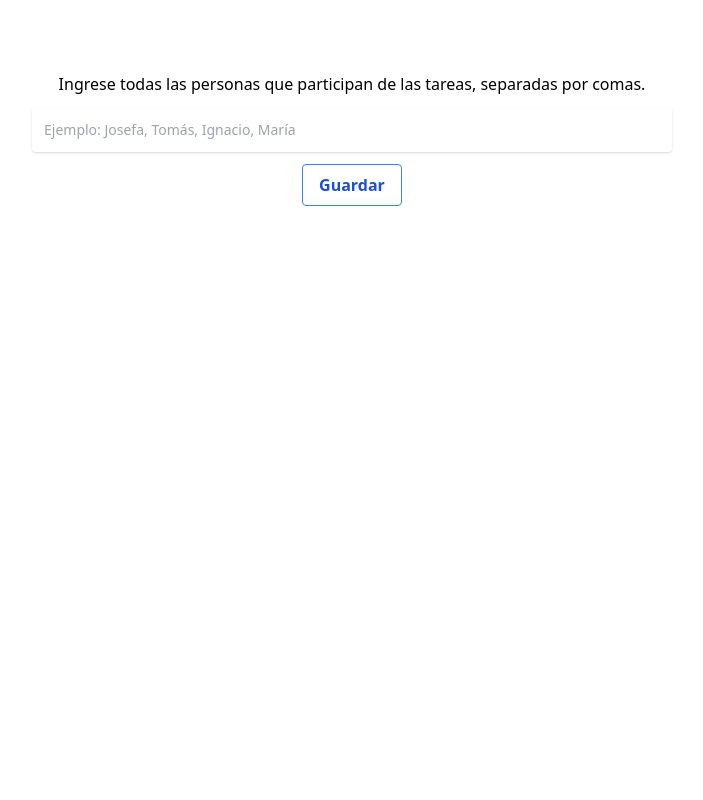
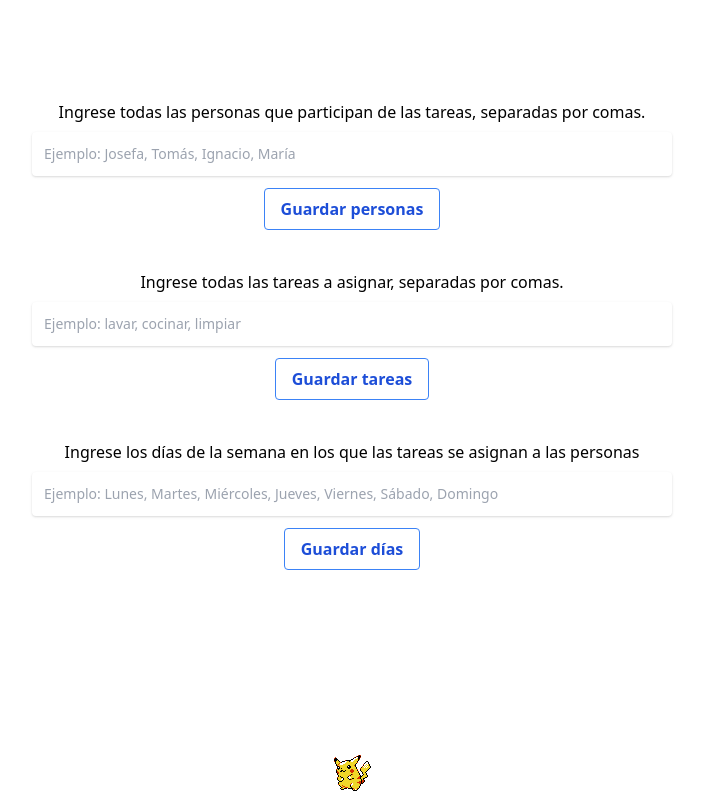
Before and after one commit to emeiese/task-assignation-frontend, a Vue app: page /assigner in a window 1280 px wide. Shown: the whole page, without its empty margins (288-991 px from the left). Built offline with nearby package versions, Linux system fonts and the light colour scheme.

Commit message:
Agregando pikachu gordito e input de días

```diff
--- a/src/components/inputAndNext.vue
+++ b/src/components/inputAndSave.vue
@@ -1,14 +1,13 @@
 <template>
-  <h1 class="p-3">
-    Ingrese todas las personas que participan de las tareas, separadas por
-    comas.
+  <h1 class="pt-10">
+    {{ upperString }}
   </h1>
-  <div class="relative flex w-1/2 flex-wrap items-stretch mb-3">
+  <div class="relative flex w-1/2 flex-wrap items-stretch mb-3 pt-2">
     <input
-      id="namesInput"
+      :id="id"
       type="text"
-      v-model="names"
-      placeholder="Ejemplo: Josefa, Tomás, Ignacio, María"
+      v-model="objects"
+      :placeholder="placeholder"
       class="px-3 py-3 placeholder-blueGray-300 text-blueGray-600 relative bg-white bg-white rounded text-sm border-0 shadow outline-none focus:outline-none focus:ring w-full pr-10"
     />
     <span
@@ -19,9 +18,9 @@
   </div>
   <button
     class="bg-transparent hover:bg-blue-500 text-blue-700 font-semibold hover:text-white py-2 px-4 border border-blue-500 hover:border-transparent rounded"
-    @click="saveNames()"
+    @click="$emit('save-objects', objects)"
   >
-    Guardar
+    {{ saveString }}
   </button>
 </template>
 
@@ -30,19 +29,15 @@ export default {
   props: {
     upperString: String,
     placeholder: String,
+    saveString: String,
+    id: String,
   },
-  data() {
-    return {
-      names: [],
-      showShoreInput: false,
-    };
-  },
-  methods: {
+  /*methods: {
     saveNames() {
-      const stringNames = document.getElementById("namesInput").value;
-      this.names = stringNames.split(",").map((name) => name.trim());
-      console.log(this.names);
+      const stringObjects = document.getElementById(id).value;
+      this.objects = stringObjects.split(",").map((name) => name.trim());
+      console.log(this.objects);
     },
-  },
+  },*/
 };
 </script>
--- a/src/views/assigner.vue
+++ b/src/views/assigner.vue
@@ -1,47 +1,59 @@
 <template>
   <div class="w-full flex flex-col m-10 items-center mx-auto">
-    <h1 class="p-3">
-      Ingrese todas las personas que participan de las tareas, separadas por
-      comas.
-    </h1>
-    <div class="relative flex w-1/2 flex-wrap items-stretch mb-3">
-      <input
-        id="namesInput"
-        type="text"
-        v-model="names"
-        placeholder="Ejemplo: Josefa, Tomás, Ignacio, María"
-        class="px-3 py-3 placeholder-blueGray-300 text-blueGray-600 relative bg-white bg-white rounded text-sm border-0 shadow outline-none focus:outline-none focus:ring w-full pr-10"
+    <input-and-save
+      id="namesInput"
+      upperString="Ingrese todas las personas que participan de las tareas, separadas por comas."
+      placeholder="Ejemplo: Josefa, Tomás, Ignacio, María"
+      saveString="Guardar personas"
+      @save-objects="saveNames($event)"
+    >
+    </input-and-save>
+    <input-and-save
+      id="shoresInput"
+      upperString="Ingrese todas las tareas a asignar, separadas por comas."
+      placeholder="Ejemplo: lavar, cocinar, limpiar"
+      saveString="Guardar tareas"
+      @save-objects="saveShores($event)"
+    ></input-and-save>
+    <input-and-save
+      id="periodsInput"
+      upperString="Ingrese los días de la semana en los que las tareas se asignan a las personas"
+      placeholder="Ejemplo: Lunes, Martes, Miércoles, Jueves, Viernes, Sábado, Domingo"
+      saveString="Guardar días"
+    ></input-and-save>
+    <div class="flex-col absolute bottom-0 items-center">
+      <img
+        class=""
+        alt="Pikachu sprite"
+        src="../assets/pikachu_sprite.png"
+        title="Holi, soy un pikachu gordito"
       />
-      <span
-        class="z-10 h-full leading-snug font-normal absolute text-center text-blueGray-300 absolute bg-transparent rounded text-base items-center justify-center w-8 right-0 pr-3 py-3"
-      >
-        <i class="fas fa-user"></i>
-      </span>
+      <!-- <h3>
+        Made with love by https://github.com/emeiese
+      </h3> -->
     </div>
-    <button
-      class="bg-transparent hover:bg-blue-500 text-blue-700 font-semibold hover:text-white py-2 px-4 border border-blue-500 hover:border-transparent rounded"
-      @click="saveNames()"
-    >
-      Guardar
-    </button>
   </div>
 </template>
 
 <script>
-//import multiple from '../components/multipleTags.vue';
+import inputAndSave from "../components/inputAndSave.vue";
 export default {
-  //components: { multiple }
+  components: { inputAndSave },
   data() {
     return {
       names: [],
+      shores: [],
       showShoreInput: false,
     };
   },
   methods: {
-    saveNames() {
-      const stringNames = document.getElementById("namesInput").value;
-      this.names = stringNames.split(",").map((name) => name.trim());
+    saveNames(objects) {
+      this.names = objects.split(",").map((name) => name.trim());
       console.log(this.names);
+    },
+    saveShores(objects) {
+      this.shores = objects.split(",").map((shore) => shore.trim());
+      console.log(this.shores);
     },
   },
 };
```
Also changed, not shown: src/assets/pikachu_sprite.png (added).
